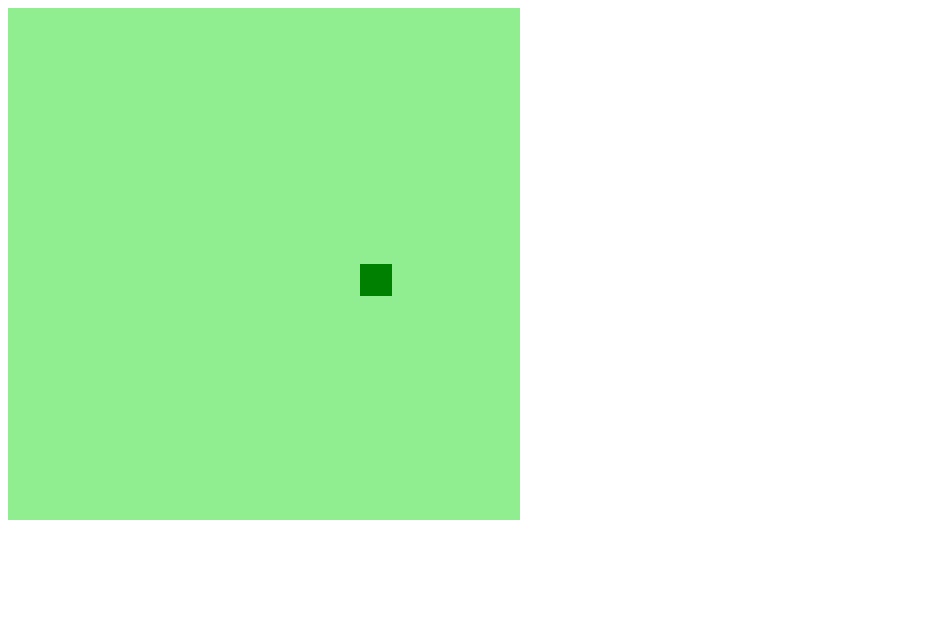
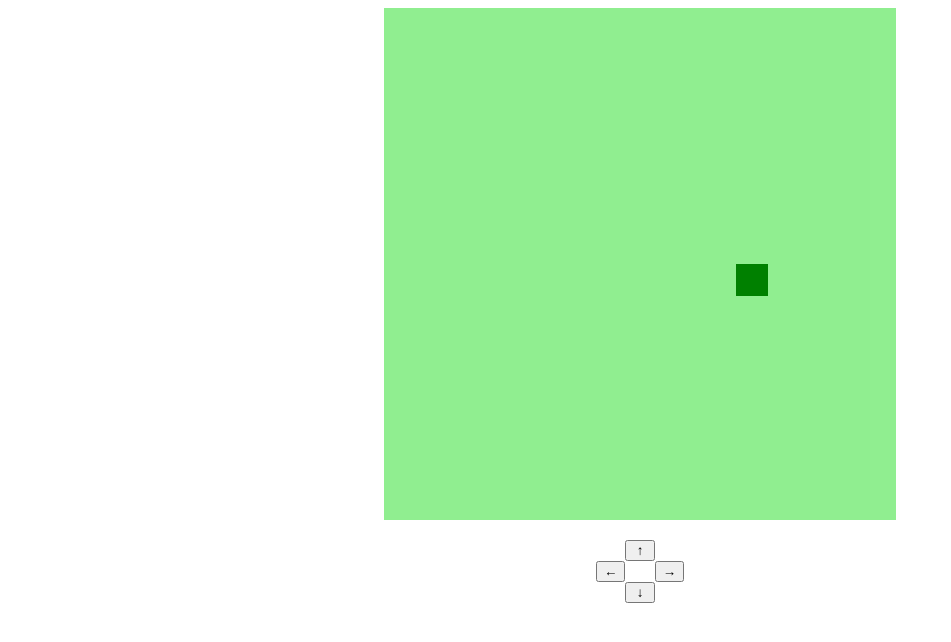
Before and after one commit to AndersonMendes567/jogo-cobrinha, a plain HTML site: page index.html in a window 1280 px wide. Shown: the whole page, without its empty margins (0-951 px from the left). Drawn offline with Linux system fonts and the light colour scheme.

Commit message:
adicionado controle por botões

```diff
--- a/css/style.css
+++ b/css/style.css
@@ -0,0 +1,33 @@
+.container {
+  max-width: 512px;
+  margin: 0 auto;
+
+  display: flex;
+  flex-direction: column;
+  align-items: center;
+}
+
+.controls {
+  margin-top: 20px;
+  display: grid;
+  grid-template-columns: 1fr 1fr 1fr;
+  grid-template-rows: 1fr 1fr 1fr;
+}
+
+.left {
+  grid-row: 2
+}
+
+.up {
+  grid-column: 2;
+}
+
+.right {
+  grid-row: 2;
+  grid-column: 3;
+}
+
+.down {
+  grid-row: 3;
+  grid-column: 2;
+}
--- a/index.html
+++ b/index.html
@@ -9,6 +9,14 @@
   <link rel="stylesheet" href="css/style.css">
 </head>
 <body>
-  <canvas id="snake" width="512px" height="512px"></canvas>
+  <div class="container">
+    <canvas id="snake" width="512px" height="512px"></canvas>
+    <div class="controls">
+      <button class="left">&larr;</button>
+      <button class="up">&uarr;</button>
+      <button class="right">&rarr;</button>
+      <button class="down">&darr;</button>
+    </div>
+  </div>
 </body>
 </html>
--- a/js/script.js
+++ b/js/script.js
@@ -1,6 +1,11 @@
 let canvas = document.getElementById('snake')
 let context = canvas.getContext('2d')
 let box = 32
+
+const btnLeft = document.querySelector('.left')
+const btnUp = document.querySelector('.up')
+const btnRight = document.querySelector('.right')
+const btnDown = document.querySelector('.down')
 
 let snake = []
 
@@ -20,6 +25,21 @@ function mudarDirecao(event) {
 }
 
 window.addEventListener('keydown', mudarDirecao)
+btnLeft.addEventListener('click', function () {
+  if (direction != 'right') direction = 'left'
+})
+
+btnUp.addEventListener('click', function () {
+  if (direction != 'down') direction = 'up'
+})
+
+btnRight.addEventListener('click', function () {
+  if (direction != 'left') direction = 'right'
+})
+
+btnDown.addEventListener('click', function () {
+  if (direction != 'up') direction = 'down'
+})
 
 function criaBG() {
   context.fillStyle = 'lightGreen'
```
